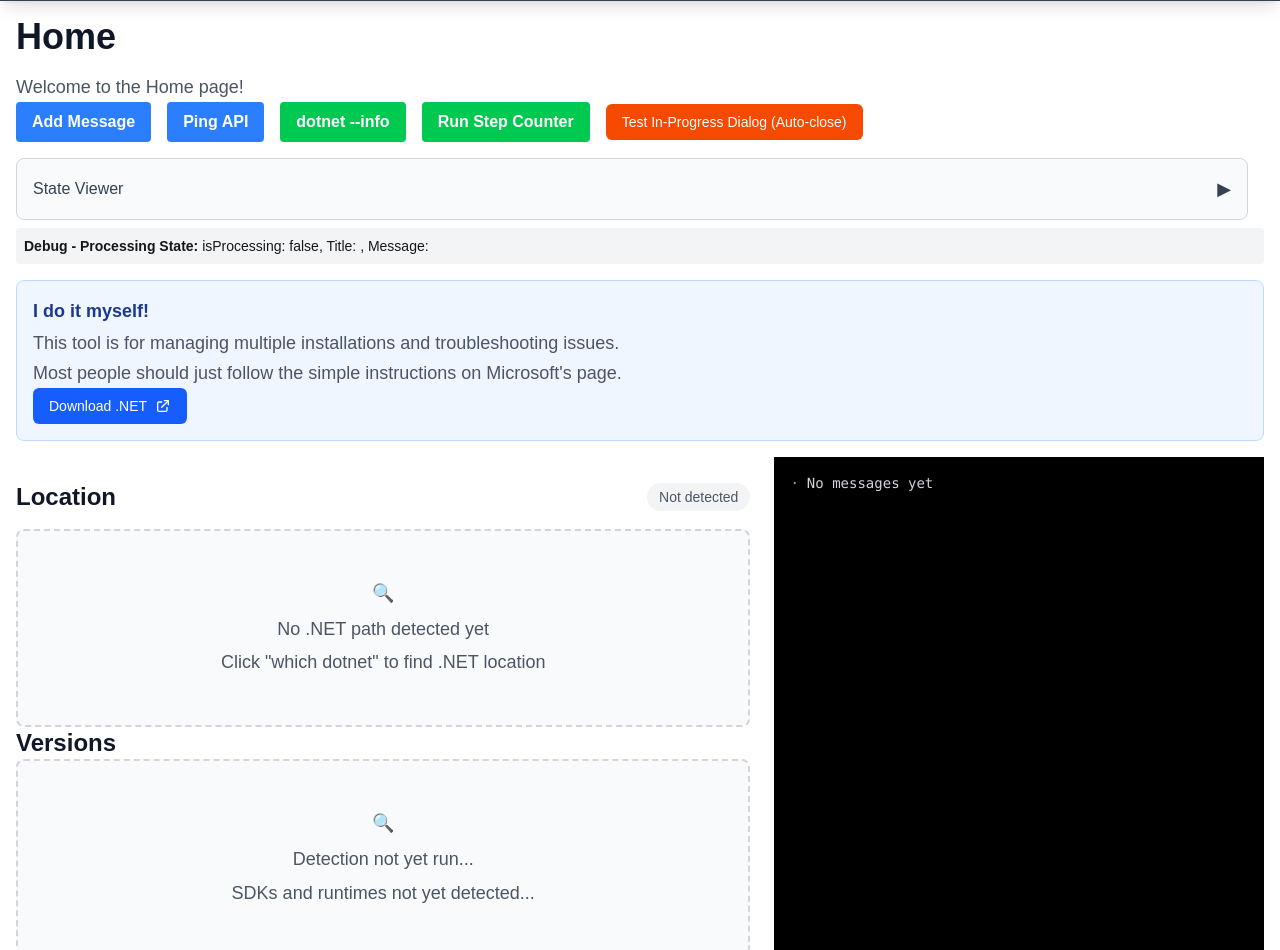
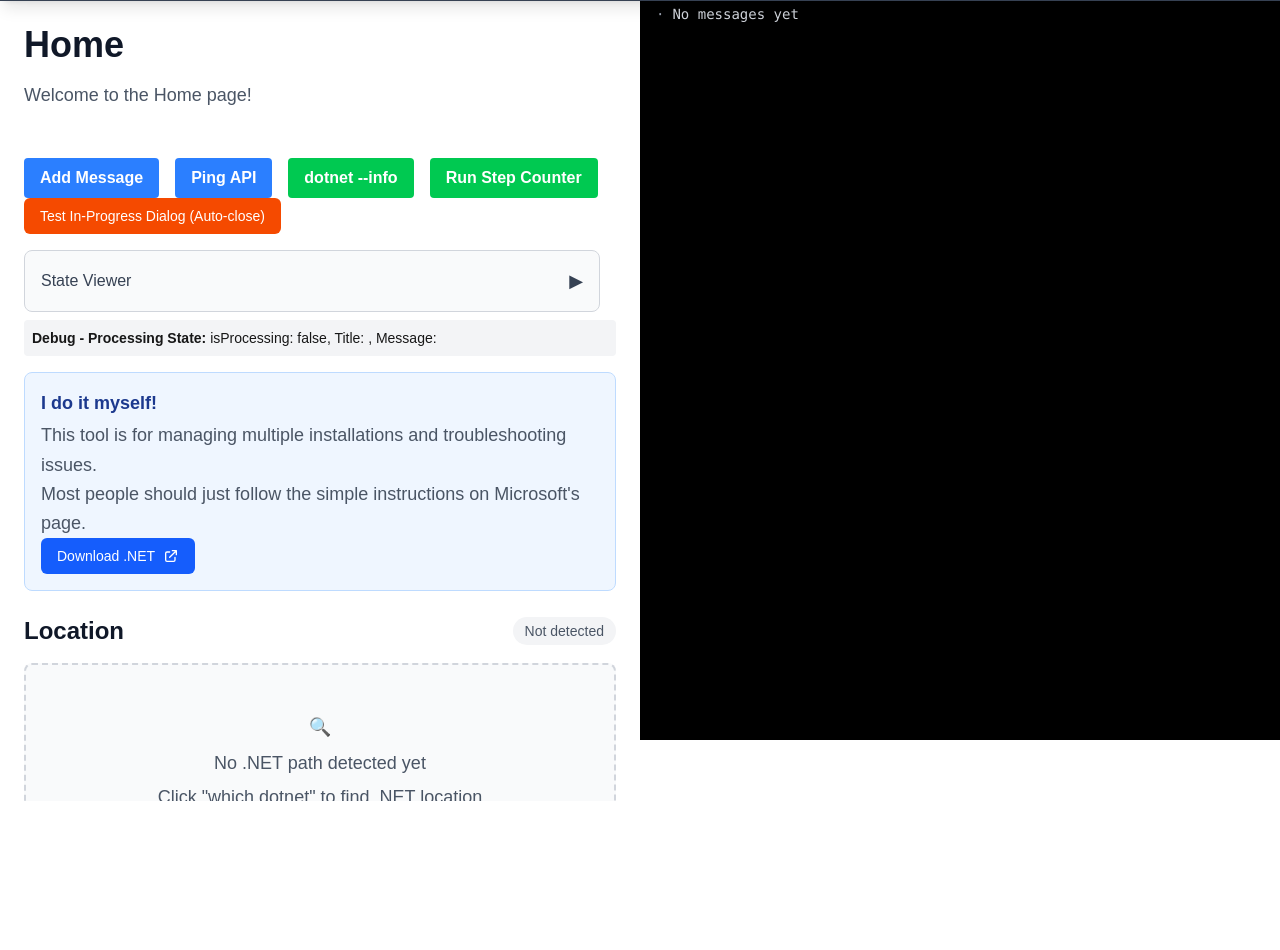
Before and after one commit to merklegroot/hudsse, a Next.js app: page /home in a window 1280 px wide. Shown: the part 60-1010 px from the top of the page. After the commit the page ends 861 px from the top, so only its background shows below. Built offline with nearby package versions, Linux system fonts and the light colour scheme.

Commit message:
fixing the terminal control on the home page

```diff
--- a/app/files/page.tsx
+++ b/app/files/page.tsx
@@ -97,11 +97,17 @@ export default function FilesPage() {
 
   if (loading) {
     return (
-      <div className="container mx-auto px-4 py-8">
-        <h1 className="text-3xl font-bold text-gray-800 mb-6">Files</h1>
+      <div className="h-screen flex flex-col pr-[50%]">
+        <div className="flex-none p-6">
+          <h1 className="text-3xl font-bold text-gray-900">Files</h1>
+        </div>
+        <div className="flex-1 overflow-y-auto">
+          <div className="p-6">
             <div className="flex items-center justify-center py-8">
               <div className="animate-spin rounded-full h-8 w-8 border-b-2 border-blue-600"></div>
               <span className="ml-2 text-gray-600">Loading files...</span>
+            </div>
+          </div>
         </div>
       </div>
     )
@@ -109,21 +115,31 @@ export default function FilesPage() {
 
   if (error) {
     return (
-      <div className="container mx-auto px-4 py-8">
-        <h1 className="text-3xl font-bold text-gray-800 mb-6">Files</h1>
+      <div className="h-screen flex flex-col pr-[50%]">
+        <div className="flex-none p-6">
+          <h1 className="text-3xl font-bold text-gray-900">Files</h1>
+        </div>
+        <div className="flex-1 overflow-y-auto">
+          <div className="p-6">
             <div className="bg-red-50 border border-red-200 rounded-lg p-4">
               <p className="text-red-800">Error: {error}</p>
+            </div>
+          </div>
         </div>
       </div>
     )
   }
 
   return (
-    <div className="container mx-auto px-4 py-8">
-      <h1 className="text-3xl font-bold text-gray-800 mb-6">Files</h1>
-      <p className="text-gray-600 mb-6">
+    <div className="h-screen flex flex-col pr-[50%]">
+      <div className="flex-none p-6">
+        <h1 className="text-3xl font-bold text-gray-900">Files</h1>
+        <p className="text-gray-600 mt-2">
           Files and folders in the download directory:
         </p>
+      </div>
+      <div className="flex-1 overflow-y-auto">
+        <div className="p-6">
 
       {files.length === 0 ? (
         <div className="bg-gray-50 border border-gray-200 rounded-lg p-6">
@@ -229,5 +245,7 @@ export default function FilesPage() {
         </div>
       )}
         </div>
+      </div>
+    </div>
   )
 }
--- a/app/home/HomeControl.tsx
+++ b/app/home/HomeControl.tsx
@@ -7,7 +7,6 @@ import SseDotNetInfoButton from '@/components/SseDotNetInfoButton';
 import SseDelayedMessagesButton from '@/components/SseDelayedMessagesButton';
 import SseStepCounterButton from '@/components/SseStepCounterButton';
 import PingButton from '@/components/PingButton';
-import TerminalControl from '@/components/TerminalControl';
 import { StateViewer } from '@/components/StateViewer';
 import DotNetDisplay from '@/components/dotnet-display/DotNetDisplay';
 import DotNetInstallLink from '@/components/dotnet-display/DotnetInstallLink';
@@ -54,13 +53,8 @@ export function HomeControl() {
                 <DotNetInstallLink />
             </div>
 
-            <div className="flex gap-6">
-                <div className="flex-3">
-                    <DotNetDisplay />
-                </div>
-                <div className="flex-2">
-                    <TerminalControl messages={messages} />
-                </div>
+            <div>
+                <DotNetDisplay />
             </div>
         </div>
     )
--- a/app/home/page.tsx
+++ b/app/home/page.tsx
@@ -8,10 +8,16 @@ export const metadata: Metadata = {
 
 export default function Home() {
   return (
-    <main>
-      <h1>Home</h1>
-      <p>Welcome to the Home page!</p>
-      <HomeControl />
-    </main>
+    <div className="h-screen flex flex-col pr-[50%]">
+      <div className="flex-none p-6">
+        <h1 className="text-3xl font-bold text-gray-900">Home</h1>
+        <p className="text-gray-600 mt-2">Welcome to the Home page!</p>
+      </div>
+      <div className="flex-1 overflow-y-auto">
+        <div className="p-6">
+          <HomeControl />
+        </div>
+      </div>
+    </div>
   )
 }
--- a/components/MachineTerminal.tsx
+++ b/components/MachineTerminal.tsx
@@ -1,17 +1,10 @@
 'use client';
 
-import { usePathname } from 'next/navigation';
 import { useMessageStore } from '@/store/messageStore';
 import TerminalControl from './TerminalControl';
 
 export function MachineTerminal() {
-  const pathname = usePathname();
   const messages = useMessageStore((state) => state.messages);
-
-  // Only show terminal on machine page
-  if (pathname !== '/machine') {
-    return null;
-  }
 
   return (
     <div className="fixed top-[3rem] right-0 w-1/2 h-[calc(100vh-3rem)] z-40">
```
Lines whose indentation alone changed are shown as unchanged.
